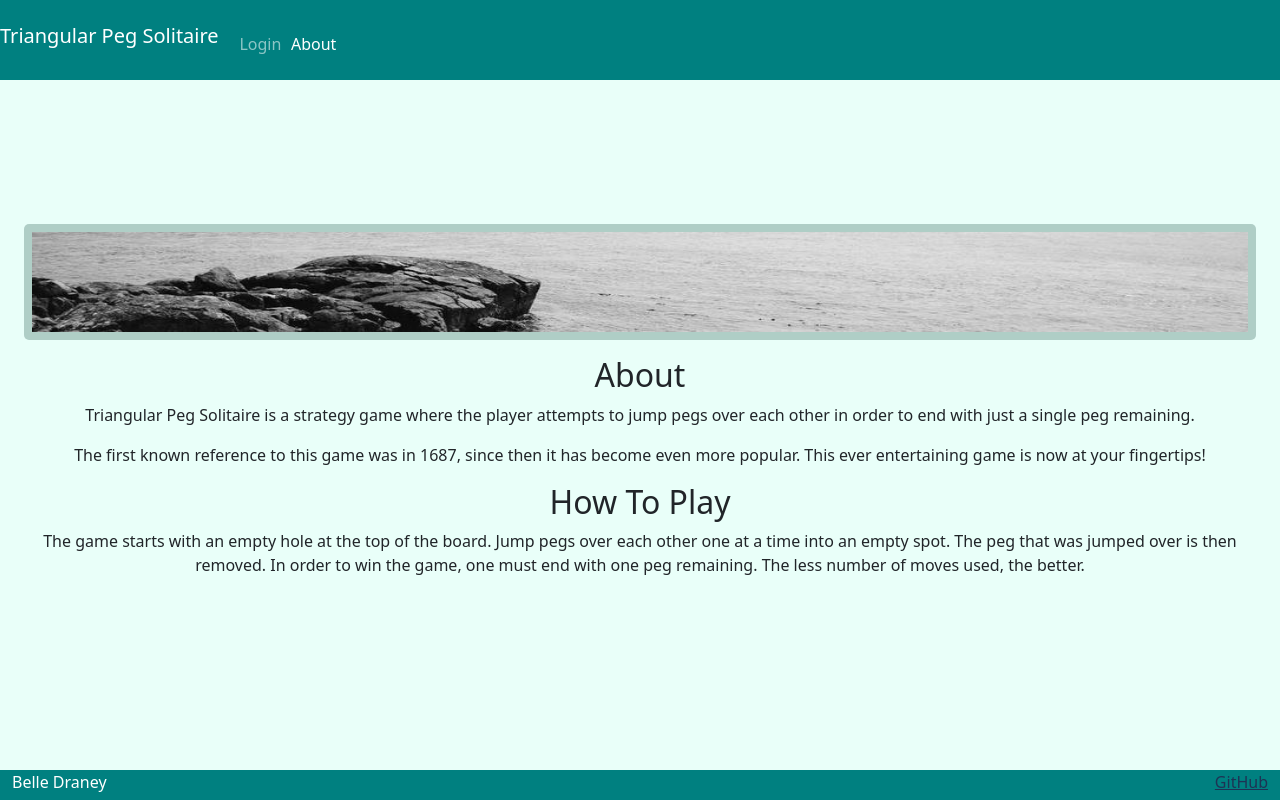
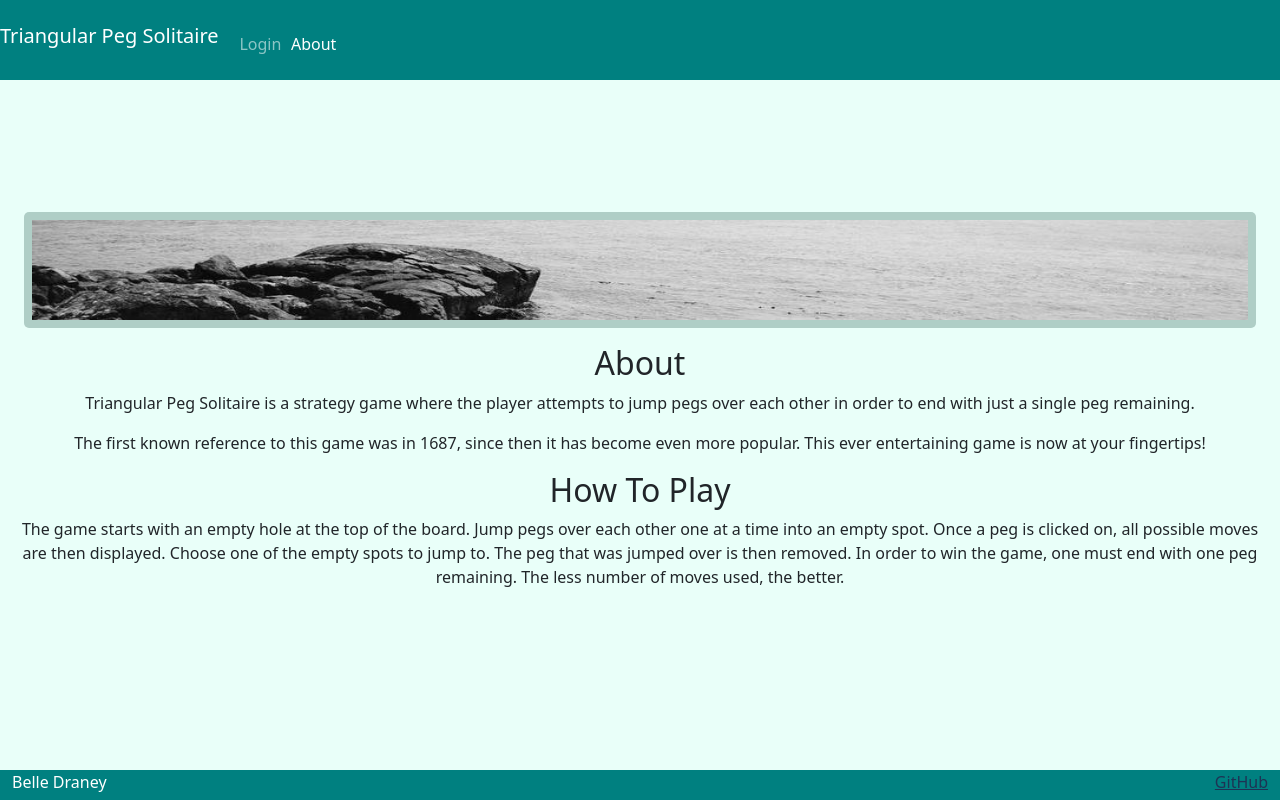
Before and after one commit to adraney0/CS260startup, a React (Vite) app: page /about in a window 1280 px wide. Built offline with nearby package versions, Linux system fonts and the light colour scheme.

Commit message:
added additional information to about page

```diff
--- a/src/about/about.jsx
+++ b/src/about/about.jsx
@@ -23,8 +23,8 @@ export function About() {
         <h2>How To Play</h2>
         <p>
             The game starts with an empty hole at the top of the board. Jump pegs over each other
-            one at a time into an empty spot. The peg that was jumped over is then removed.
-            In order to win the game, one must end with one peg remaining. The
+            one at a time into an empty spot. Once a peg is clicked on, all possible moves are then displayed. Choose one of the empty spots to jump to.
+            The peg that was jumped over is then removed. In order to win the game, one must end with one peg remaining. The
             less number of moves used, the better.
         </p>
         <hr />
```
